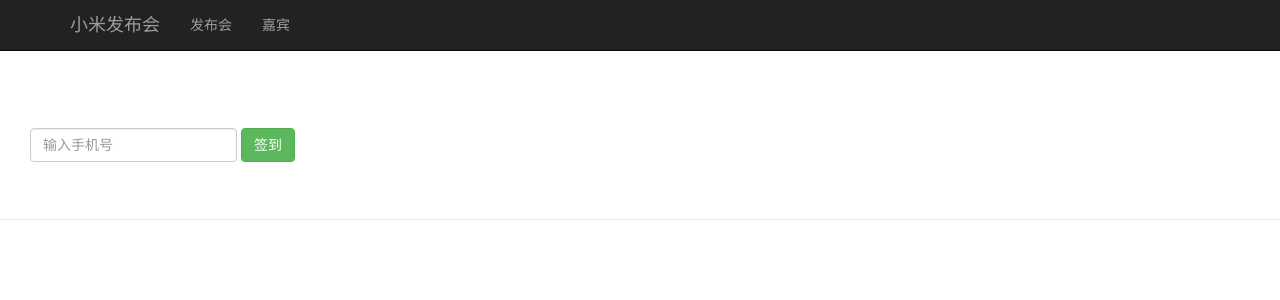
After one commit to Li-Yangchen/webtest, a Django app: page /sign_index/1/ in a window 1280 px wide. The commit adds this page. Shown: the top 300 px of the page. Run offline with Django 3.2, Linux system fonts and the light colour scheme; a user stored in the database is signed in; data comes from the database, SQL or seed files in the repository; some libraries are stand-ins or nearby versions.

Commit message:
91页，签到功能半成品

```diff
--- a/mydemo/mydemo/settings.py
+++ b/mydemo/mydemo/settings.py
@@ -85,6 +85,7 @@ DATABASES = {
         'PASSWORD': 'uway_123',
         'OPTIONS': {
             'init_command': "SET sql_mode='STRICT_TRANS_TABLES'",
+#            'init_command': "SET sql_mode='traditional'",
         }
 
     }
--- a/mydemo/mydemo/urls.py
+++ b/mydemo/mydemo/urls.py
@@ -31,6 +31,8 @@ urlpatterns = [
     re_path(r'^search_name/$',views.search_name),
     re_path(r'^guest_manage/$',views.guest_manage),
     re_path(r'^search_realname/$',views.search_realname),
+    re_path(r'^sign_index/(?P<eid>[0-9]+)/$',views.sign_index),
+
 ]
 
 
--- a/mydemo/myweb/templates/event_manage.html
+++ b/mydemo/myweb/templates/event_manage.html
@@ -49,6 +49,7 @@
                 <th>状态</th>
                 <th>地址</th>
                 <th>时间</th>
+                <th>签到</th>
               </tr>
             </thead>
             <tbody>
@@ -59,6 +60,9 @@
                   <td>{{ event.status }}</td>
                   <td>{{ event.address }}</td>
                   <td>{{ event.start_time }}</td>
+                  <td>
+                      <a href="/sign_index/{{ event.id }}/" target="{{ event.id }}_blank">签到</a>
+                  </td>
                 </tr>
              {% endfor %}
             </tbody>
--- /dev/null
+++ b/mydemo/myweb/templates/sign_index.html
@@ -0,0 +1,46 @@
+<!DOCTYPE html>
+<html lang="zh-CN">
+<head>
+    {% load bootstrap3 %}
+    {% bootstrap_css %}
+    {% bootstrap_javascript %}
+    <title>Guest Manage</title>
+</head>
+<body>
+    <!-- 导航栏 -->
+    <nav class="navbar navbar-inverse navbar-fixed-top">
+      <div class="container">
+        <div class="navbar-header">
+          <a class="navbar-brand" href="#">{{ event.name }}</a>
+        </div>
+        <div id="navbar" class="collapse navbar-collapse">
+          <ul class="nav navbar-nav">
+            <li><a href="/event_manage/">发布会</a></li>
+            <li><a href="/guest_manage/">嘉宾</a></li>
+          </ul>
+        </div>
+      </div>
+    </nav>
+
+
+      <!--签到功能-->
+      <div class="page-header" style="padding-top:80px">
+        <div id="navbar" class="navbar-collapse collapse">
+          <form class="navbar-form" method="post" action="/sign_index_action/{{ event.id }}/" >
+          <div class="form-group">
+            <input type="text" class="form-control" placeholder="输入手机号" name="phone">
+          </div>
+            <button type="submit" class="btn btn-success">签到</button>
+            <font color="red">
+              <br>{{hint}}
+              <br>{{guest.realname}}
+              <br>{{guest.phone}}
+            </font>
+          </form>
+        </div>
+      </div>
+
+
+
+</body>
+</html>
--- a/mydemo/myweb/views.py
+++ b/mydemo/myweb/views.py
@@ -1,8 +1,10 @@
-from django.shortcuts import render
+from django.shortcuts import render,get_object_or_404
 from django.http import HttpResponse,HttpResponseRedirect
 from django.contrib import auth
 from django.contrib.auth.decorators import login_required
 from myweb.models import Event,Guest
+from django.core.paginator import Paginator,EmptyPage,PageNotAnInteger
+
 
 # Create your views here.
 def index(request):
@@ -37,11 +39,20 @@ def search_name(request):
     event_list = Event.objects.filter(name__contains=search_name)
     return render(request,"event_manage.html",{"user":username,"events":event_list})
 
+#嘉宾管理
 @login_required
 def guest_manage(request):
     username = request.session.get('user','')
     guest_list = Guest.objects.all()
-    return render(request, "guest_manage.html", {"user": username, "guests": guest_list})
+    paginator = Paginator(guest_list,3)
+    page = request.GET.get('page')
+    try:
+        contacts = paginator.page(page)
+    except PageNotAnInteger:
+        contacts = paginator.page(1)
+    except EmptyPage:
+        contacts = paginator.page(paginator.num_pages)
+    return render(request, "guest_manage.html", {"user": username, "guests": contacts})
 
 #姓名搜索
 @login_required
@@ -49,4 +60,18 @@ def search_realname(request):
     username = request.session.get('user','')
     search_realname = request.GET.get("name","")
     guest_list = Guest.objects.filter(realname__contains=search_realname)
-    return render(request,"guest_manage.html",{"user": username, "guests": guest_list})
+    paginator = Paginator(guest_list, 3)
+    page = request.GET.get('page')
+    try:
+        contacts = paginator.page(page)
+    except PageNotAnInteger:
+        contacts = paginator.page(1)
+    except EmptyPage:
+        contacts = paginator.page(paginator.num_pages)
+    return render(request,"guest_manage.html",{"user": username, "guests": contacts})
+
+#签到页面
+@login_required
+def sign_index(request,eid):
+    event = get_object_or_404(Event,id=eid)
+    return render(request,'sign_index.html',{'event':event})
```
Also changed, not shown: mydemo/myweb/templates/guest_manage.html (+14 -0 lines).
